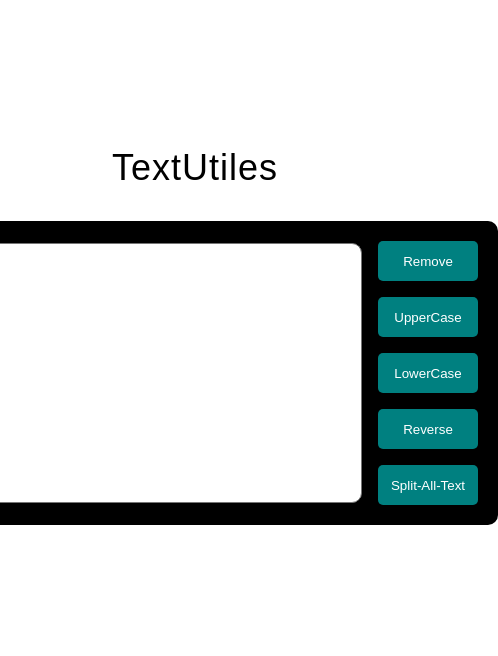
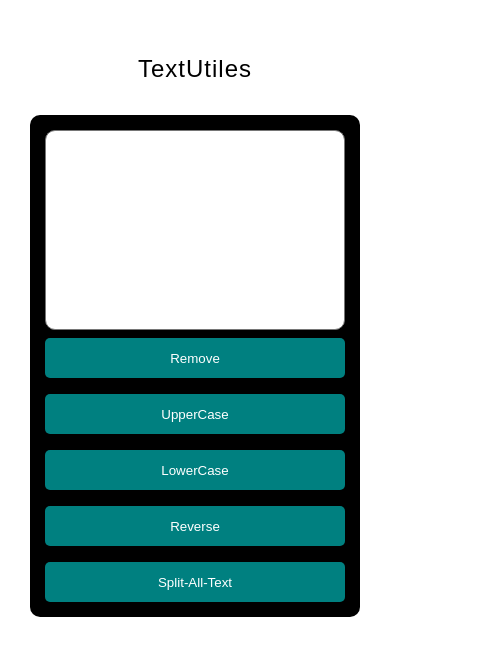
Before and after one commit to HarshCodeCraft21/textutils, a website: page client-side/index.html in a window 390 px wide. Shown: the part 102-758 px from the top of the page, 498 px wide, since content can reach past the window. Drawn offline with Linux system fonts and the light colour scheme.

Commit message:
update style

```diff
--- a/client-side/style.css
+++ b/client-side/style.css
@@ -1,23 +1,23 @@
-*{
+* {
     padding: 0;
     margin: 0;
     box-sizing: border-box;
     font-family: sans-serif;
 }
-html,body{
+html, body {
     height: 100vh;
     width: 100vw;
     display: grid;
     place-content: center;
 }
-h2{
+h2 {
     text-align: center;
     margin-block: 2rem;
     font-size: 36px;
     font-weight: 400;
     letter-spacing: 1px;
 }
-.container{
+.container {
     display: flex;
     align-items: center;
     justify-content: center;
@@ -27,25 +27,47 @@ h2{
     width: fit-content;
     padding: 20px;
     border-radius: 10px;
+    flex-wrap: wrap; /* Allows elements to stack on smaller screens */
 }
-.container > textarea{
+.container > textarea {
     height: 260px;
-    width: 450px;
+    width: 100%; /* Set width to 100% for better scaling */
+    max-width: 450px; /* Maintain a reasonable max width */
     border-radius: 10px;
-    padding:20px;
+    padding: 20px;
     resize: none;
 }
-.controllers{
+.controllers {
     display: flex;
     flex-direction: column;
     gap: 1rem;
+    width: 100%; /* Adjust to fit parent width */
+    align-items: center; /* Center buttons on small screens */
 }
-button{
+button {
     height: 40px;
-    width: 100px;
+    width: 100%; /* Make buttons take full width */
+    max-width: 100px; /* Limit button width on larger screens */
     border: none;
     border-radius: 5px;
     background-color: teal;
     color: #fff;
     cursor: pointer;
 }
+
+/* Media query for mobile devices */
+@media (max-width: 768px) {
+    h2 {
+        font-size: 24px; /* Reduce heading size */
+    }
+    .container {
+        gap: 0.5rem;
+        padding: 15px; /* Reduce padding for smaller screens */
+    }
+    .container > textarea {
+        height: 200px; /* Adjust textarea height */
+    }
+    button {
+        max-width: none; /* Allow buttons to stretch */
+    }
+}
```
